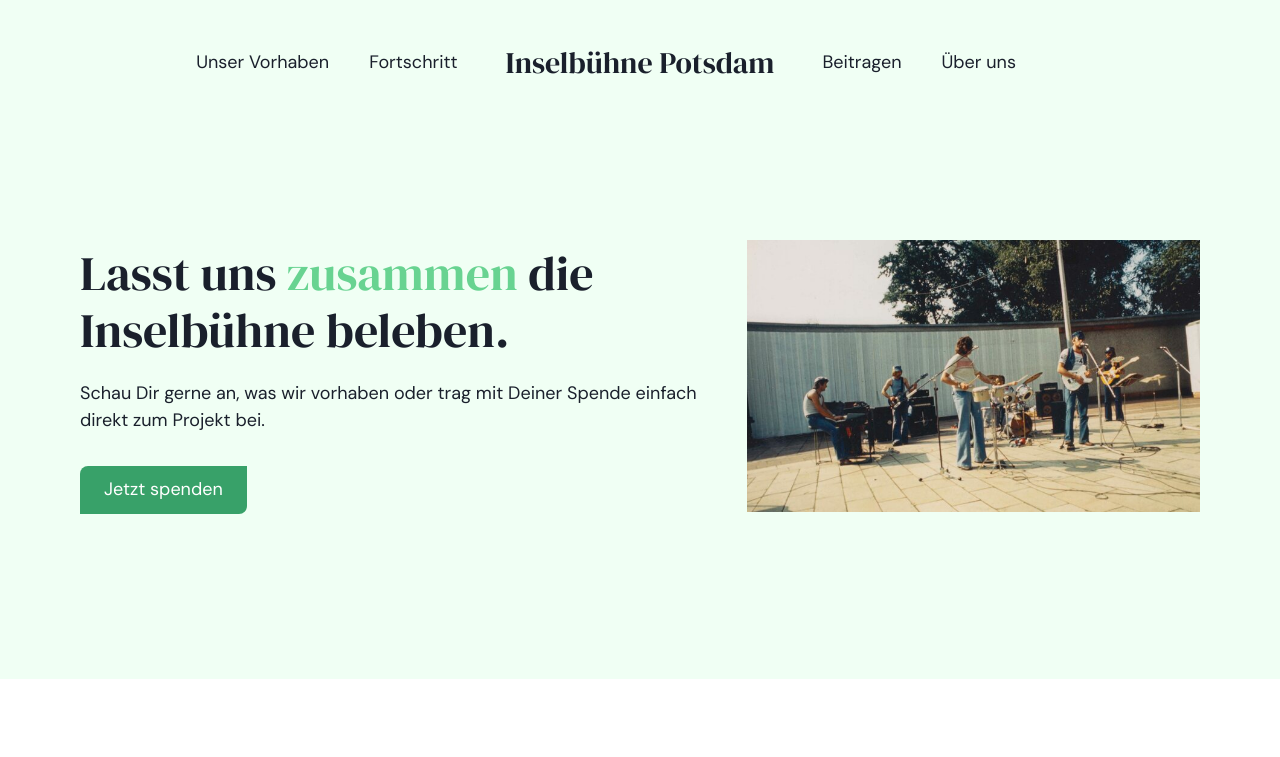
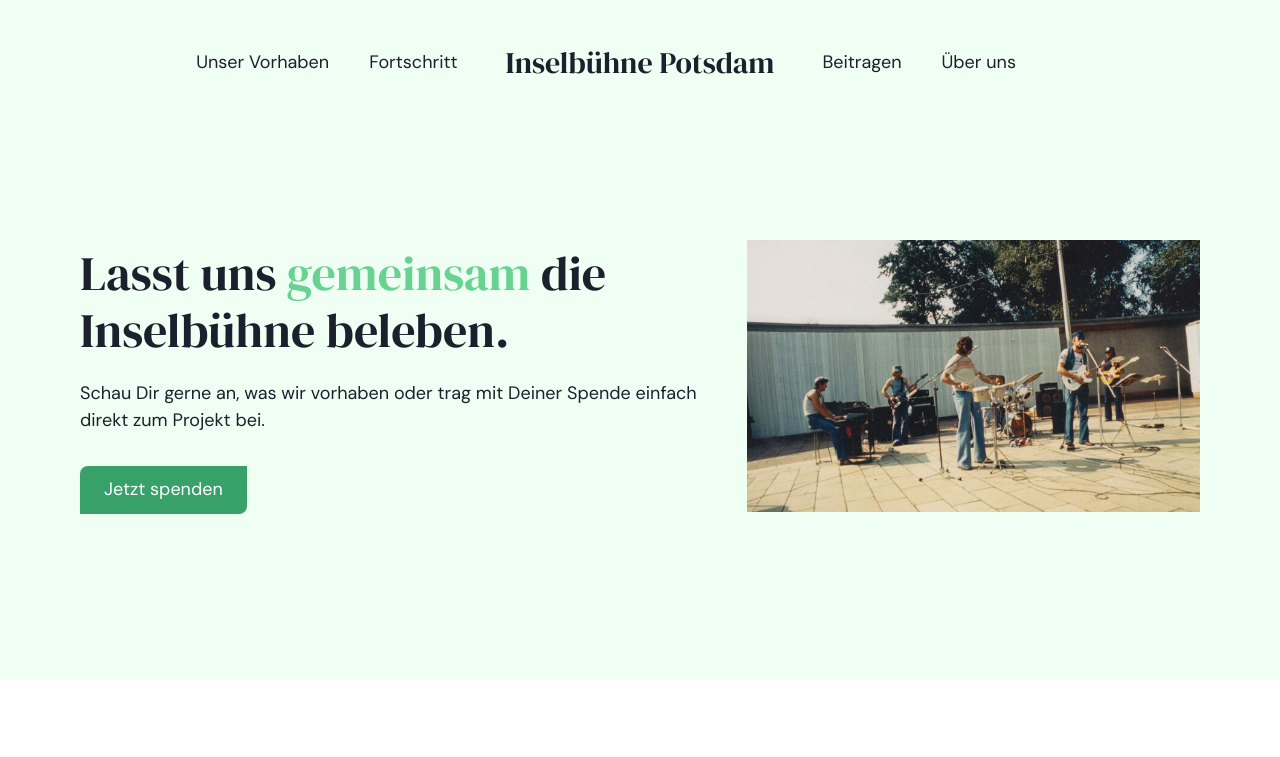
Before and after one commit to potsdamer-buergerstiftung/inselbuehne, a Next.js app: page / in a window 1280 px wide. Shown: the top 757 px of the page. Built offline with nearby package versions, Linux system fonts and the light colour scheme.

Commit message:
Zeile 25 gemeinsam statt zusammen

```diff
--- a/pages/index.tsx
+++ b/pages/index.tsx
@@ -22,7 +22,7 @@ export default function AboutOurProject() {
               <Heading as="h1" fontSize="5xl" mb="5">
                 Lasst uns{" "}
                 <Box as="span" color="green.300">
-                  zusammen
+                  gemeinsam
                 </Box>{" "}
                 die Inselbühne beleben.
               </Heading>
```
